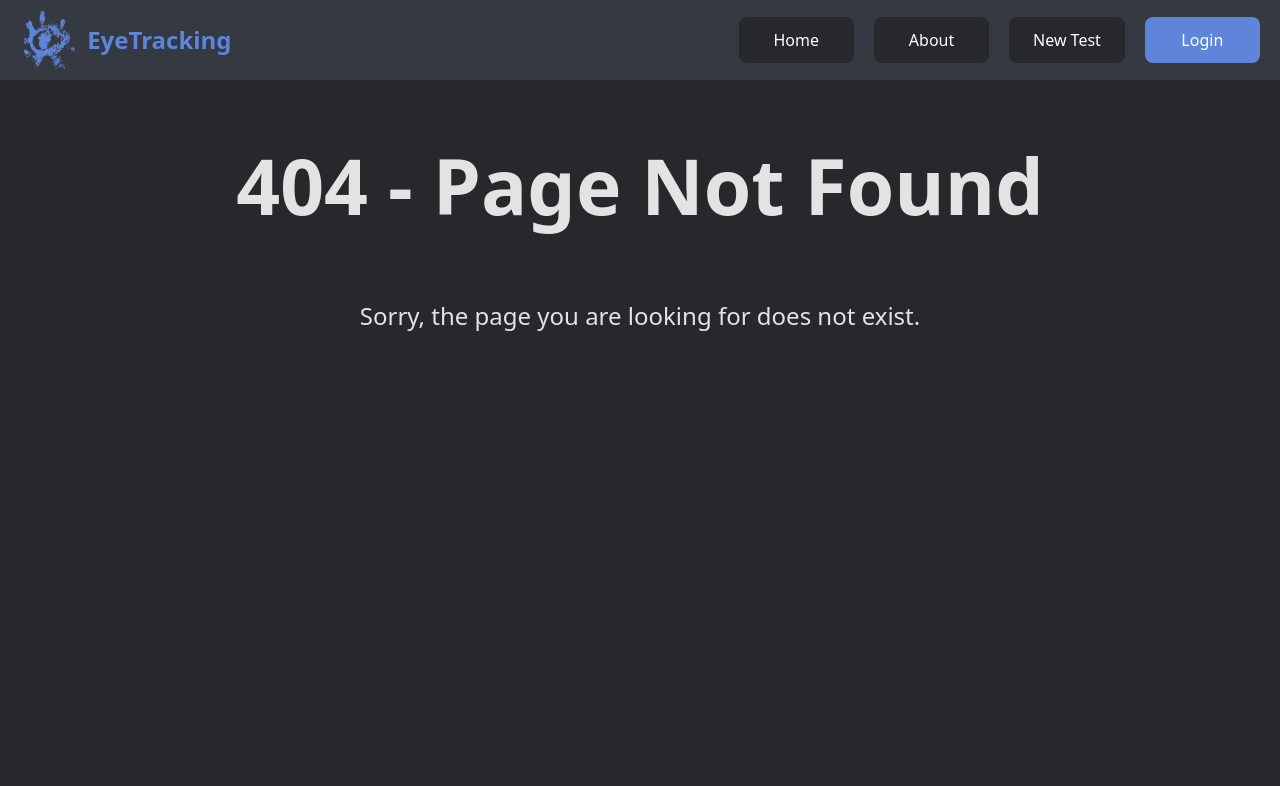
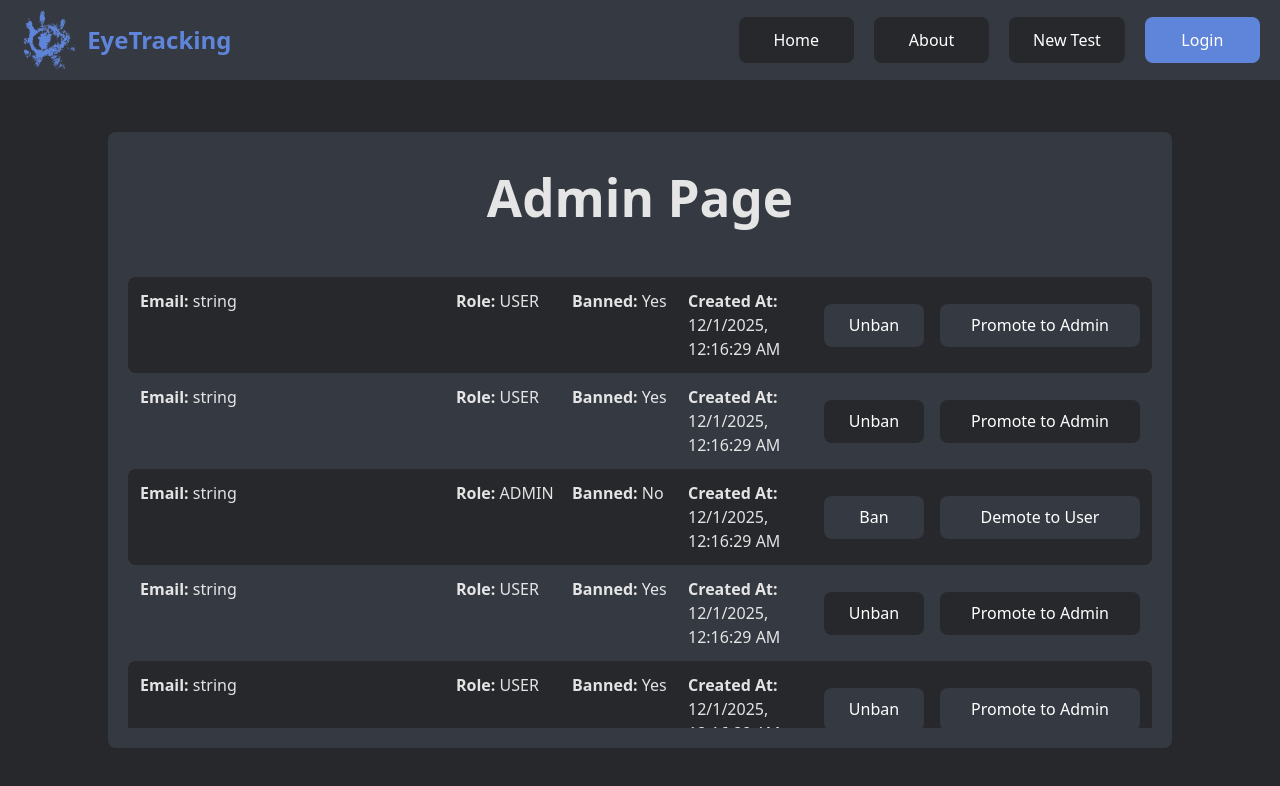
Before and after one commit to MateuszNawrocki777/pzsp2-eye-tracking, a React (Vite) app in the folder frontend/: page /admin in a window 1280 px wide. Before the commit this address had no page. Shown: the top 786 px of the page. Built offline with nearby package versions, Linux system fonts and the light colour scheme; a web font is replaced by a local one.

Commit message:
Add admin page

```diff
--- a/frontend/src/components/appContent/AppContent.jsx
+++ b/frontend/src/components/appContent/AppContent.jsx
@@ -4,6 +4,7 @@ import LoginPage from './loginPage/LoginPage'
 import RegisterPage from './registerPage/RegisterPage'
 import PageNotFound from './pageNotFound/PageNotFound'
 import NewTestPage from './newTestPage/NewTestPage'
+import AdminPage from './adminPage/AdminPage'
 
 import './AppContent.css'
 
@@ -12,14 +13,13 @@ export default function AppContent() {
     return (
         <div className="app-content-container">
             <Routes>
-                { // TODO: Add routes
-}
                 <Route path="/" element={<div>Home page</div>} />
                 <Route path="/login" element={<LoginPage />} />
                 <Route path="/register" element={<RegisterPage />} />
                 <Route path="/about" element={<div>About page</div>} />
                 <Route path="/newTest" element={<NewTestPage />} />
                 <Route path="/myTests" element={<div>My Tests page</div>} />
+                <Route path="/admin" element={<AdminPage />} />
                 <Route path="*" element={<PageNotFound />} />
             </Routes>
         </div>
--- /dev/null
+++ b/frontend/src/components/appContent/adminPage/AdminPage.css
@@ -0,0 +1,82 @@
+.admin-page-container {
+    height: 100%;
+    width: 100%;
+    display: flex;
+    justify-content: center;
+    align-items: center;
+}
+
+.admin-page-content-container {
+    height: 80%;
+    width: 80%;
+    display: flex;
+    flex-direction: column;
+    align-items: stretch;
+    justify-content: space-between;
+    gap: 20px;
+    background-color: #353941;
+    border-radius: 8px;
+    padding: 20px;
+    overflow-y: auto;
+    position: relative;
+}
+
+.admin-page-content-container h1 {
+    text-align: center;
+    margin-bottom: 32px;
+}
+
+.admin-page-users-list {
+    flex: 1;
+    overflow-y: auto;
+}
+
+.user-card-container {
+    border-radius: 8px;
+    padding: 12px;
+    display: flex;
+    flex-direction: row;
+    justify-content: space-between;
+    align-items: center;
+}
+
+.user-card-container:nth-child(odd) {
+    background-color: #26282B;
+}
+
+.user-card-info {
+    display: flex;
+    flex-direction: row;
+    gap: 16px;
+}
+
+.user-card-actions {
+    display: flex;
+    flex-direction: row;
+    gap: 16px;
+}
+
+.user-card-info-email {
+    min-width: 300px;
+}
+
+.user-card-info-role {
+    min-width: 100px;
+    text-transform: capitalize;
+}
+
+.user-card-info-banned {
+    min-width: 100px;
+}
+
+.user-card-container:nth-child(even) button {
+    background-color: #26282B;
+}
+
+.user-card-actions-ban-button {
+    min-width: 100px;
+}
+
+.user-card-actions-promote-button {
+    min-width: 200px;
+}
--- /dev/null
+++ b/frontend/src/components/appContent/adminPage/AdminPage.jsx
@@ -0,0 +1,75 @@
+import "./AdminPage.css"
+
+
+
+const EXAMPLE_USERS = [
+  {
+    "userId": "3fa85f64-5717-4562-b3fc-2c963f66afa6",
+    "email": "string",
+    "role": "USER",
+    "banned": true,
+    "createdAt": "2025-12-01T00:16:29.166Z"
+  },
+  {
+    "userId": "3fa85f64-5717-4562-b3fc-2c963f66afa6",
+    "email": "string",
+    "role": "USER",
+    "banned": true,
+    "createdAt": "2025-12-01T00:16:29.166Z"
+  },
+  {
+    "userId": "3fa85f64-5717-4562-b3fc-2c963f66afa6",
+    "email": "string",
+    "role": "ADMIN",
+    "banned": false,
+    "createdAt": "2025-12-01T00:16:29.166Z"
+  },
+  {
+    "userId": "3fa85f64-5717-4562-b3fc-2c963f66afa6",
+    "email": "string",
+    "role": "USER",
+    "banned": true,
+    "createdAt": "2025-12-01T00:16:29.166Z"
+  },
+  {
+    "userId": "3fa85f64-5717-4562-b3fc-2c963f66afa6",
+    "email": "string",
+    "role": "USER",
+    "banned": true,
+    "createdAt": "2025-12-01T00:16:29.166Z"
+  },
+]
+
+
+export default function AdminPage() {
+    return (
+        <div className="admin-page-container">
+            <div className="admin-page-content-container">
+                <h1>Admin Page</h1>
+                <div className="admin-page-users-list">
+                    {EXAMPLE_USERS.map((user, index) => (
+                        <UserCard key={index} user={user} />
+                    ))}
+                </div>
+            </div>
+        </div>
+    )
+}
+
+
+function UserCard({ user }) {
+    return (
+        <div className={`user-card-container`}>
+            <div className="user-card-info">
+                <div className="user-card-info-email"><strong>Email:</strong> {user.email}</div>
+                <div className="user-card-info-role"><strong>Role:</strong> {user.role}</div>
+                <div className="user-card-info-banned"><strong>Banned:</strong> {user.banned ? 'Yes' : 'No'}</div>
+                <div className="user-card-info-createdAt"><strong>Created At:</strong> {new Date(user.createdAt).toLocaleString()}</div>
+            </div>
+            <div className="user-card-actions">
+                <button className="dangerous-button user-card-actions-ban-button">{user.banned ? 'Unban' : 'Ban'}</button>
+                <button className="dangerous-button user-card-actions-promote-button">{user.role === 'ADMIN' ? 'Demote to User' : 'Promote to Admin'}</button>
+            </div>
+        </div>
+    )
+}
```
